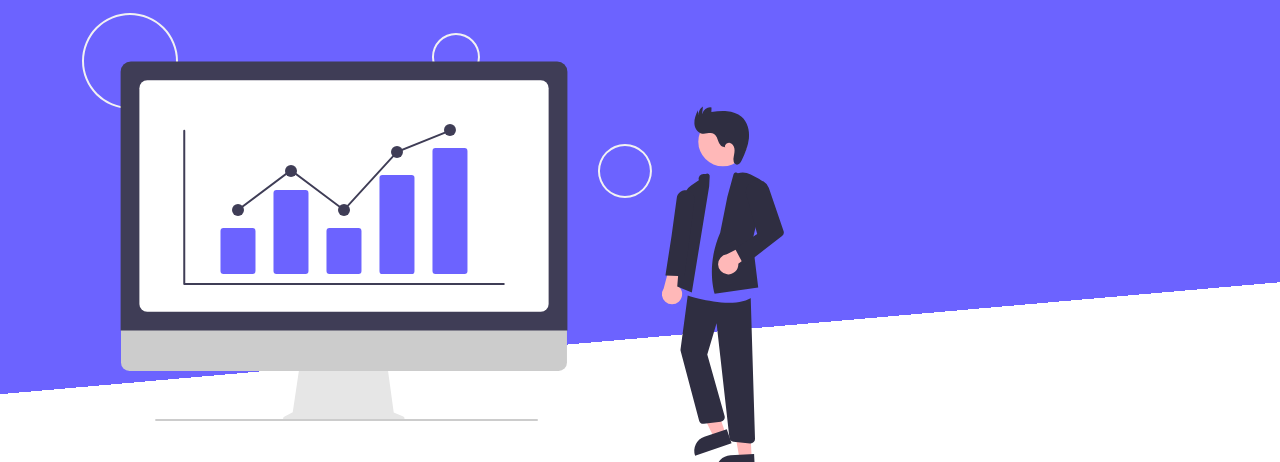
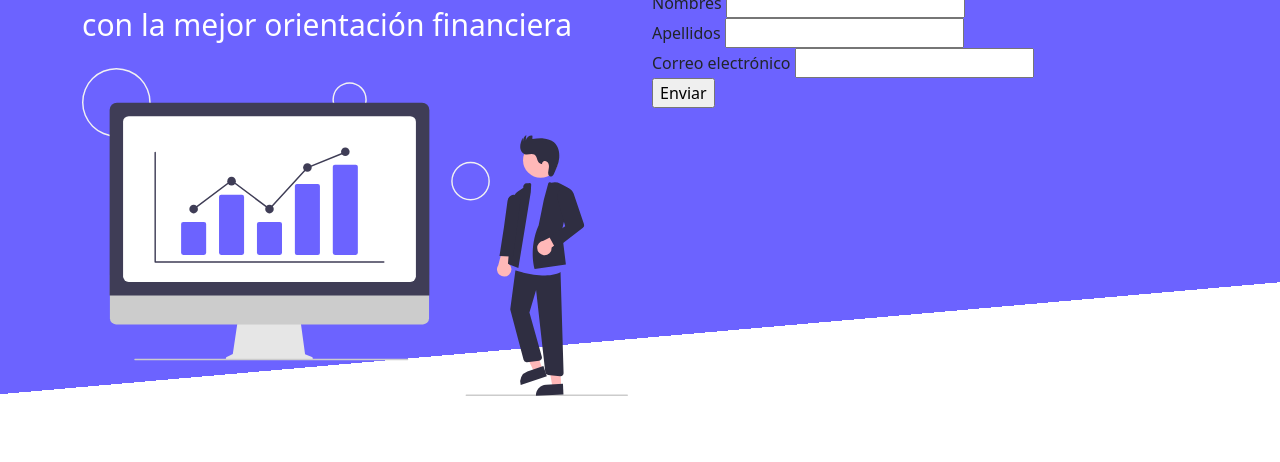
Before and after one commit to Ernech/reto-1-dise-o-responsive-js-frontend, a plain HTML site: page index.html in a window 1280 px wide. Shown: the part 153-615 px from the top of the page. Drawn offline with nearby package versions, Linux system fonts and the light colour scheme.

Commit message:
Image class and rows and columns at section 1

```diff
--- a/index.html
+++ b/index.html
@@ -1,19 +1,27 @@
 <!DOCTYPE html>
 <html lang="es">
+
 <head>
     <meta charset="UTF-8">
     <meta name="viewport" content="width=device-width, initial-scale=1.0">
     <link rel="stylesheet" href="styles.css">
-    <link href="https://cdn.jsdelivr.net/npm/bootstrap@5.3.2/dist/css/bootstrap.min.css" rel="stylesheet" integrity="sha384-T3c6CoIi6uLrA9TneNEoa7RxnatzjcDSCmG1MXxSR1GAsXEV/Dwwykc2MPK8M2HN" crossorigin="anonymous">
+    <link href="https://cdn.jsdelivr.net/npm/bootstrap@5.3.2/dist/css/bootstrap.min.css" rel="stylesheet"
+        integrity="sha384-T3c6CoIi6uLrA9TneNEoa7RxnatzjcDSCmG1MXxSR1GAsXEV/Dwwykc2MPK8M2HN" crossorigin="anonymous">
     <title>Landing Page</title>
 </head>
+
 <body>
     <section id="section-1">
         <div class="container">
             <h1>Domina tus finanzas: Curso digital por Carolina Sada</h1>
-            <div>
+            <div class="row">
+                <div class="col-6">
                     <p>Potencia tu viaje como emprendedor con la mejor orientación financiera</p>
-            <img src="images/finance.svg" alt="finance">
+                    <div class="photo-container">
+                        <img src="images/finance.svg" alt="finance" class="img-fluid">
+                    </div>
+                </div>
+                <div class="col-6">
                     <form action="#">
                         <h2>Información de contacto</h2>
                         <div>
@@ -33,13 +41,14 @@
                         </div>
                     </form>
                 </div>
-
+            </div>
     </section>
     </div>
 
     <section id="section-2">
         <img src="images/website.svg" alt="website">
-        <p>Bienvenido/a a mi curso digital, diseñado para aquellos emprendedores que deseen dominar el apartado financiero de sus empresas.
+        <p>Bienvenido/a a mi curso digital, diseñado para aquellos emprendedores que deseen dominar el apartado
+            financiero de sus empresas.
             Mi nombre es Carolina Sada, licenciada en Adminitración y Dirección de empresas con tres años de experiencia
             en asesoramiento financiero. Este curso es la llave al éxito financiero en el mundo empresarial
         </p>
@@ -55,7 +64,10 @@
         </ul>
         <img src="images/mobile_content.svg" alt="movile-content">
     </section>
-    <script src="https://cdn.jsdelivr.net/npm/bootstrap@5.3.2/dist/js/bootstrap.bundle.min.js" integrity="sha384-C6RzsynM9kWDrMNeT87bh95OGNyZPhcTNXj1NW7RuBCsyN/o0jlpcV8Qyq46cDfL" crossorigin="anonymous"></script>
+    <script src="https://cdn.jsdelivr.net/npm/bootstrap@5.3.2/dist/js/bootstrap.bundle.min.js"
+        integrity="sha384-C6RzsynM9kWDrMNeT87bh95OGNyZPhcTNXj1NW7RuBCsyN/o0jlpcV8Qyq46cDfL"
+        crossorigin="anonymous"></script>
 
 </body>
+
 </html>
--- a/styles.css
+++ b/styles.css
@@ -33,3 +33,8 @@ text-align: justify;
 color: #FFFFFF;
 
 }
+
+.photo-container{
+    max-width: 585px;
+    max-height: 278px;
+}
```
Lines whose indentation alone changed are shown as unchanged.
